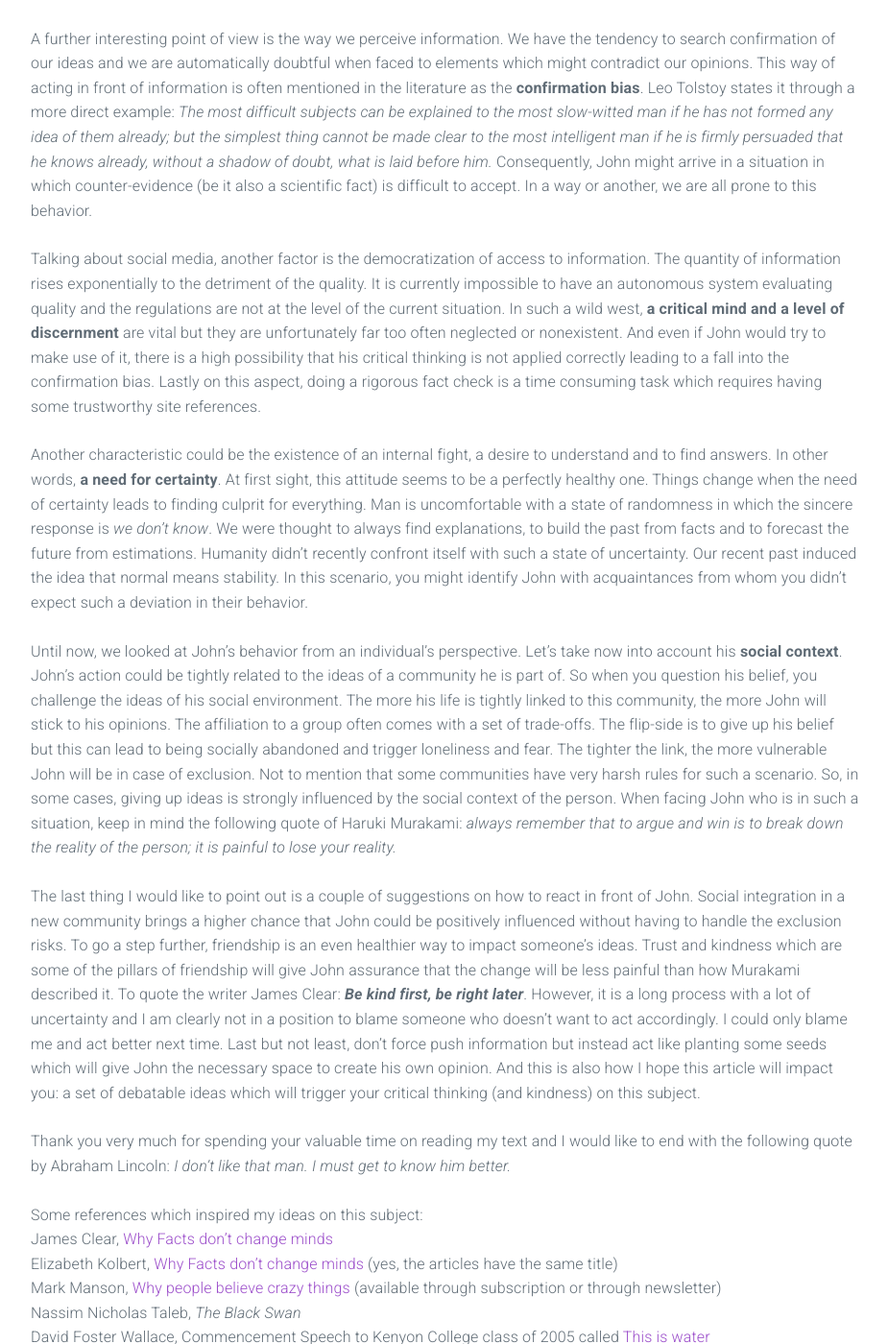
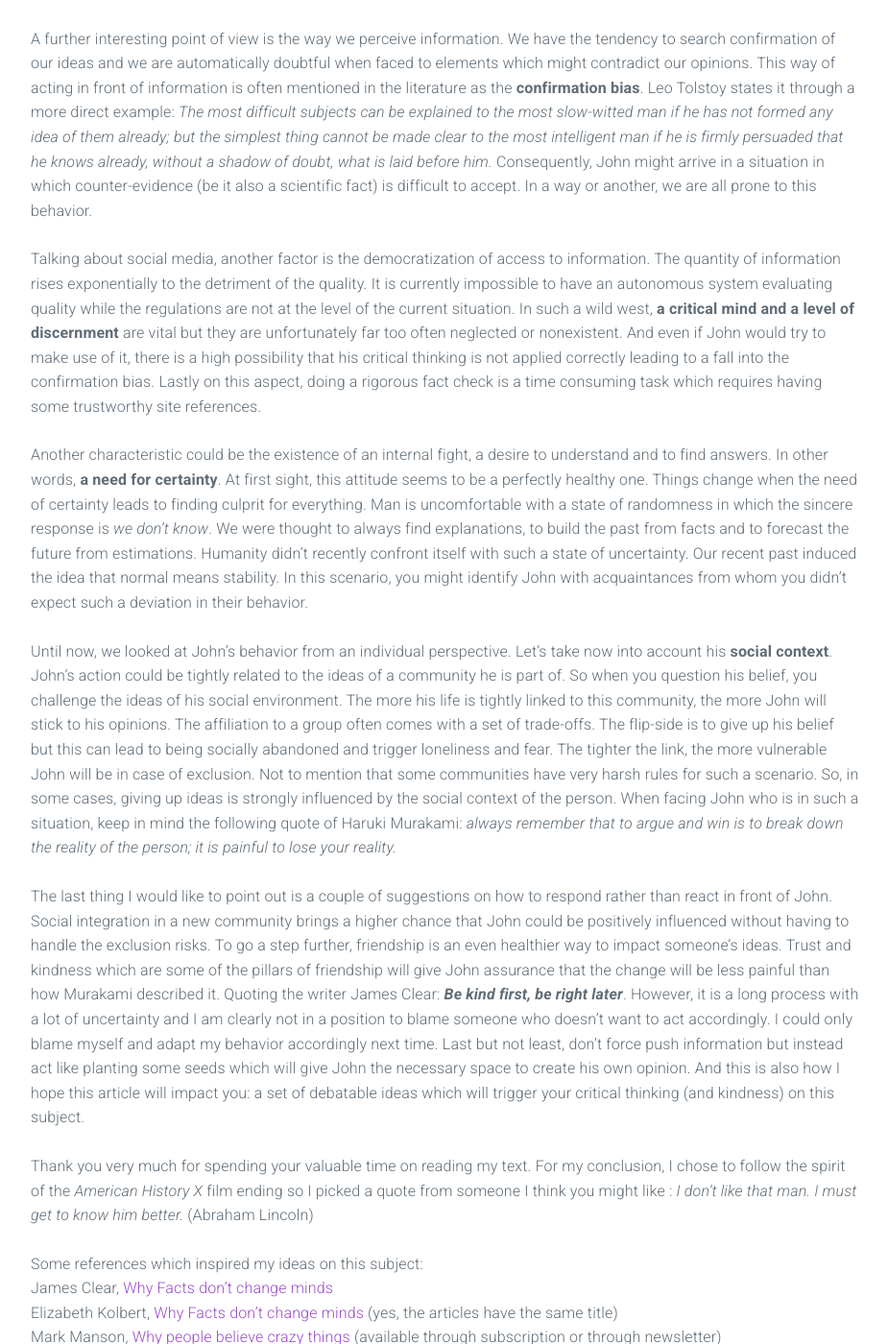
Before and after one commit to lcapatina/personal-website, a Jekyll site: the page built from _posts/2020-05-26-conspiracy.md, in a window 1280 px wide and 1400 px high, scrolled down 1314 px. Shown: the whole window at 96% size, without its empty margins (176-1101 px from the left). Built offline with Jekyll 4.4.1, drawn with Linux system fonts in a browser that asks for light colours; nearby versions of some CDN libraries; some of the changed text lies outside the part shown.

Commit message:
change some phrases

```diff
--- a/_posts/2020-05-26-conspiracy.md
+++ b/_posts/2020-05-26-conspiracy.md
@@ -19,10 +19,10 @@
 Do I consider as unacceptable to promote outrageous information ?
 Yes.
 
-Would I like to contribute to stopping the propagation of such information ?
+Would I like to stop the spread of such information ?
 Of course !
 
-Will my instinct tell me to react violently in order to stop him ?
+Will my first impulse be a violent reaction ?
 Most probably.
 
 Will such a reaction be helpful ?
@@ -31,22 +31,22 @@
 Finding a dispute on Facebook which ends with _Yes, I think you're right_ is something extremely rare maybe even non-existent. Personally, I have never found such a pearl.
 
 What did push John to this behavior ?
-Bear in mind that I don't claim building a full picture of the situation. I would just like to outline some ideas which I discovered through my reading and hopefully they will give us some hints on understanding John and on adapting our response to him.
+Bear in mind that I don't claim to build a full picture of the situation. I would just like to outline some ideas which I discovered through my reading and I hope they will show themselves useful at understanding John and adapting our response to him.
 
-A conspiracy related context inspires John with a feeling of **intellectual superiority** and the idea that he possesses the truth which was hidden to the uninformed masses. On this subject, the writer Mark Manson does an interesting comparison: the situation is similar to the one when people _root for the underdog in sports, or they pick the most obscure film or band to be their favorite music_. Exclusivity leads to a feeling of importance and attacking these ideas triggers a snowball effect; the feeling of importance intensifies while the critics start to flow.
+A conspiracy related context inspires John with a feeling of **intellectual superiority** and with the idea that he possesses the truth which was hidden to the uninformed masses. On this subject, the writer Mark Manson makes an interesting comparison: the situation is similar to the one when people _root for the underdog in sports, or they pick the most obscure film or band to be their favorite music_. Exclusivity leads to a feeling of importance and attacking these ideas triggers a snowball effect; the feeling of importance intensifies while the critics start to flow.
 To satisfy his need of superiority, John will take advantage of the ease of sending information. Sharing information became scalable. Never before in history has a person had the chance to share his thoughts to a theoretically unlimited number of people through social media. And it is made to be so easy that we tend to forget the responsability that comes with this act. No need to prepare a speech, to do publicity, to gather a crowd, to keep the public's attention. Spreading your conviction to the world is just a share button away.
 
 A further interesting point of view is the way we perceive information. We have the tendency to search confirmation of our ideas and we are automatically doubtful when faced to elements which might contradict our opinions. This way of acting in front of information is often mentioned in the literature as the **confirmation bias**. Leo Tolstoy states it through a more direct example: _The most difficult subjects can be explained to the most slow-witted man if he has not formed any idea of them already; but the simplest thing cannot be made clear to the most intelligent man if he is firmly persuaded that he knows already, without a shadow of doubt, what is laid before him._ Consequently, John might arrive in a situation in which counter-evidence (be it also a scientific fact) is difficult to accept. In a way or another, we are all prone to this behavior.
 
-Talking about social media, another factor is the democratization of access to information. The quantity of information rises exponentially to the detriment of the quality. It is currently impossible to have an autonomous system evaluating quality and the regulations are not at the level of the current situation. In such a wild west, **a critical mind and a level of discernment** are vital but they are unfortunately far too often neglected or nonexistent. And even if John would try to make use of it, there is a high possibility that his critical thinking is not applied correctly leading to a fall into the confirmation bias. Lastly on this aspect, doing a rigorous fact check is a time consuming task which requires having some trustworthy site references.
+Talking about social media, another factor is the democratization of access to information. The quantity of information rises exponentially to the detriment of the quality. It is currently impossible to have an autonomous system evaluating quality while the regulations are not at the level of the current situation. In such a wild west, **a critical mind and a level of discernment** are vital but they are unfortunately far too often neglected or nonexistent. And even if John would try to make use of it, there is a high possibility that his critical thinking is not applied correctly leading to a fall into the confirmation bias. Lastly on this aspect, doing a rigorous fact check is a time consuming task which requires having some trustworthy site references.
 
 Another characteristic could be the existence of an internal fight, a desire to understand and to find answers. In other words, **a need for certainty**. At first sight, this attitude seems to be a perfectly healthy one. Things change when the need of certainty leads to finding culprit for everything. Man is uncomfortable with a state of randomness in which the sincere response is _we don't know_. We were thought to always find explanations, to build the past from facts and to forecast the future from estimations. Humanity didn't recently confront itself with such a state of uncertainty. Our recent past induced the idea that normal means stability. In this scenario, you might identify John with acquaintances from whom you didn't expect such a deviation in their behavior.
 
-Until now, we looked at John's behavior from an individual's perspective. Let's take now into account his **social context**. John's action could be tightly related to the ideas of a community he is part of. So when you question his belief, you challenge the ideas of his social environment. The more his life is tightly linked to this community, the more John will stick to his opinions. The affiliation to a group often comes with a set of trade-offs. The flip-side is to give up his belief but this can lead to being socially abandoned and trigger loneliness and fear. The tighter the link, the more vulnerable John will be in case of exclusion. Not to mention that some communities have very harsh rules for such a scenario. So, in some cases, giving up ideas is strongly influenced by the social context of the person. When facing John who is in such a situation, keep in mind the following quote of Haruki Murakami: _always remember that to argue and win is to break down the reality of the person; it is painful to lose your reality._
+Until now, we looked at John's behavior from an individual perspective. Let's take now into account his **social context**. John's action could be tightly related to the ideas of a community he is part of. So when you question his belief, you challenge the ideas of his social environment. The more his life is tightly linked to this community, the more John will stick to his opinions. The affiliation to a group often comes with a set of trade-offs. The flip-side is to give up his belief but this can lead to being socially abandoned and trigger loneliness and fear. The tighter the link, the more vulnerable John will be in case of exclusion. Not to mention that some communities have very harsh rules for such a scenario. So, in some cases, giving up ideas is strongly influenced by the social context of the person. When facing John who is in such a situation, keep in mind the following quote of Haruki Murakami: _always remember that to argue and win is to break down the reality of the person; it is painful to lose your reality._
 
-The last thing I would like to point out is a couple of suggestions on how to react in front of John. Social integration in a new community brings a higher chance that John could be positively influenced without having to handle the exclusion risks. To go a step further, friendship is an even healthier way to impact someone's ideas. Trust and kindness which are some of the pillars of friendship will give John assurance that the change will be less painful than how Murakami described it. To quote the writer James Clear: **_Be kind first, be right later_**. However, it is a long process with a lot of uncertainty and I am clearly not in a position to blame someone who doesn't want to act accordingly. I could only blame me and act better next time. Last but not least, don't force push information but instead act like planting some seeds which will give John the necessary space to create his own opinion. And this is also how I hope this article will impact you: a set of debatable ideas which will trigger your critical thinking (and kindness) on this subject.
+The last thing I would like to point out is a couple of suggestions on how to respond rather than react in front of John. Social integration in a new community brings a higher chance that John could be positively influenced without having to handle the exclusion risks. To go a step further, friendship is an even healthier way to impact someone's ideas. Trust and kindness which are some of the pillars of friendship will give John assurance that the change will be less painful than how Murakami described it. Quoting the writer James Clear: **_Be kind first, be right later_**. However, it is a long process with a lot of uncertainty and I am clearly not in a position to blame someone who doesn't want to act accordingly. I could only blame myself and adapt my behavior accordingly next time. Last but not least, don't force push information but instead act like planting some seeds which will give John the necessary space to create his own opinion. And this is also how I hope this article will impact you: a set of debatable ideas which will trigger your critical thinking (and kindness) on this subject.
 
-Thank you very much for spending your valuable time on reading my text and I would like to end with the following quote by Abraham Lincoln: _I don't like that man. I must get to know him better._
+Thank you very much for spending your valuable time on reading my text. For my conclusion, I chose to follow the spirit of the _American History X_ film ending so I picked a quote from someone I think you might like : _I don't like that man. I must get to know him better._ (Abraham Lincoln)
 
 
 Some references which inspired my ideas on this subject:
```
